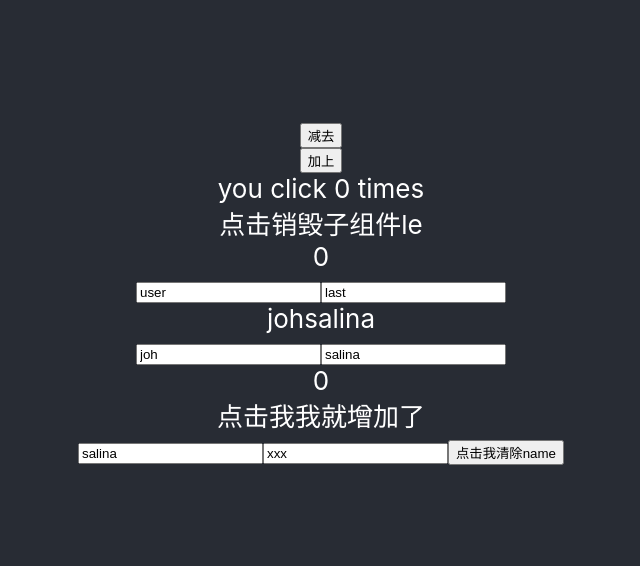
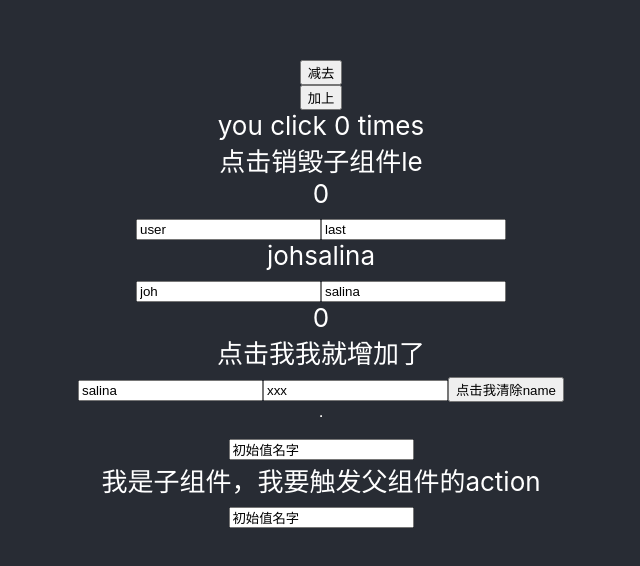
Before and after one commit to xsalina/react-hooks, a React (Create React App) app: page / in a window 1280 px wide. Shown: the part 106-672 px from the top of the page, without its empty margins (319-959 px from the left). Built offline with nearby package versions, Linux system fonts and the light colour scheme.

Commit message:
useReducer

```diff
--- a/src/App.js
+++ b/src/App.js
@@ -3,13 +3,14 @@
  * @Autor: 肖月萍
  * @Description: Do not edit
  * @LastEditors: 肖月萍
- * @LastEditTime: 2020-09-29 22:14:30
+ * @LastEditTime: 2020-10-02 12:22:58
  */
 import React,{useState,useEffect} from 'react';
 import Hooks from './components/hooks'
 import DidUpdate from './components/didUpdate.jsx'
 import Memo from './components/memo'
 import UseCallBack from './components/userCallback'
+import UseReducer from './components/useReducer'
 import './App.css';
 
 function App() {
@@ -44,6 +45,10 @@ function App() {
         <Memo />
 
         <UseCallBack />
+
+
+        <hr />
+        <UseReducer />
       </header>
     </div>
   );
--- /dev/null
+++ b/src/components/useReducer.jsx
@@ -0,0 +1,45 @@
+import React,{useReducer,memo} from 'react'
+
+const reducer =(states,action) =>{
+    console.log('reduce值要改变了',states,action)
+    const {type,payload} = action;
+    switch(type){
+        case'addName':
+        return {
+            ...states,
+            name:payload
+        }
+
+        case 'reduceName':
+            return{
+                ...states,
+                name:payload
+            }
+            default:
+                return{...states}
+    }
+
+}
+
+export default() => {
+    const [state, dispatch] = useReducer(reducer, {name:'初始值名字'})
+    console.log(state,dispatch)
+    return (
+        <div>
+
+           <input type="text" value={state.name} onChange={(e) => dispatch({type:'addName',payload:e.target.value})} />
+            <ChildrenCom state={state} dispatch={dispatch} />
+        </div>
+    )
+}
+
+export const ChildrenCom = memo((props) => {
+
+    const {state,dispatch} = props;
+    return(
+        <>
+        <div>我是子组件，我要触发父组件的action</div>
+        <input type="text" value={state.name} onChange={(e) => dispatch({type:'reduceName',payload:e.target.value})} />
+        </>
+    )
+})
--- a/src/components/userCallback.jsx
+++ b/src/components/userCallback.jsx
@@ -13,11 +13,17 @@ export default (props) => {
     const clearFun = useCallback(() => {
         setName('')
     },[])
+
+    useEffect(() => {
+        console.log(999,'name改变了')
+    }, [name])
     return <div>
         <input type="text" value={name} onChange ={(e) => setName(e.target.value)} />
         <input type="text" value={lastName} onChange ={(e) => setlastName(e.target.value)} />
 
         <ClearValue claerFun={clearFun} />
+
+
 
     </div>
 }
```
